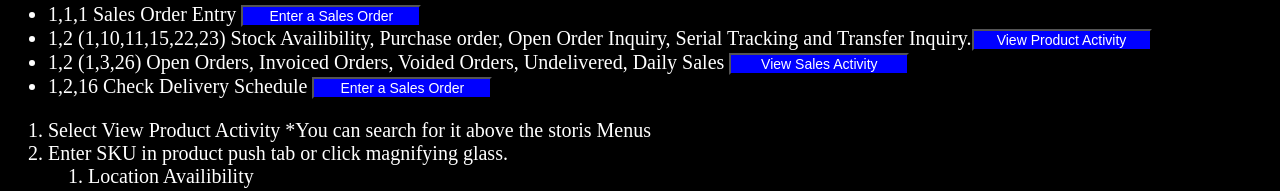
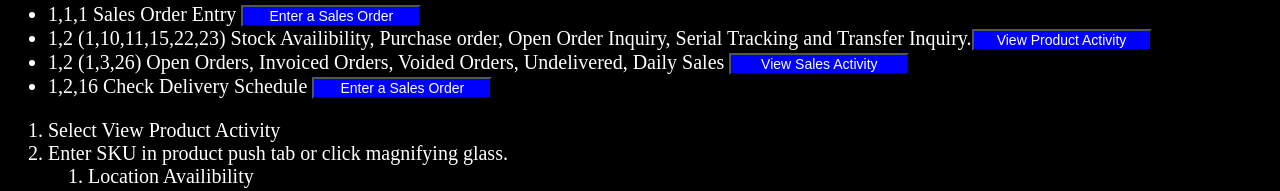
Before and after one commit to Jpatrick6420/storis, a plain HTML site: page index.html in a window 1280 px wide. Both pictures are taken after a click on the button "View Product Activity". Shown: the part 595-786 px from the top of the page. Drawn offline with Linux system fonts and the light colour scheme.

Commit message:
Update index.html

```diff
--- a/index.html
+++ b/index.html
@@ -116,7 +116,7 @@
 
     <div id="ProductivityNotes" style="display: none;">
         <ol>
-            <li>Select View Product Activity *You can search for it above the storis Menus </li>
+            <li>Select View Product Activity</li>
             <li>Enter SKU in product push tab or click magnifying glass.</li>
 					<ol>
 						<li>Location Availibility</li>
```
